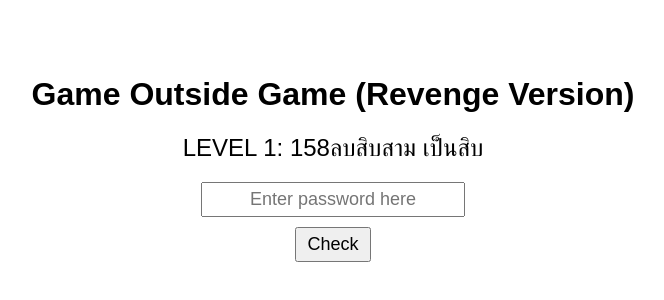
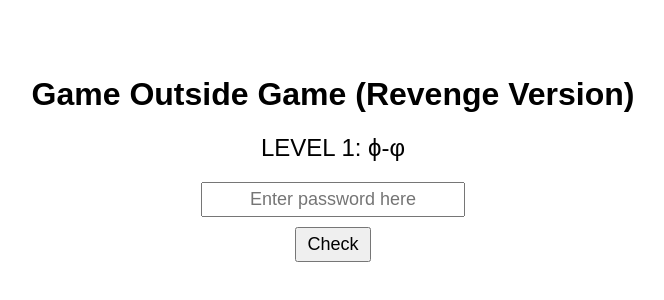
Before and after one commit to JJunPng/My-Revenge, a plain HTML site: page index.html in a window 1280 px wide. Shown: the part 242-542 px from the top of the page, without its empty margins (307-971 px from the left). Drawn offline with Linux system fonts and the light colour scheme.

Commit message:
Update index.html

```diff
--- a/index.html
+++ b/index.html
@@ -53,16 +53,16 @@
     <script>
         const levels = [
             {
-                description: "158ลบสิบสาม เป็นสิบ",
-                validPasswords: ["๑๑๒"]
+                description: "ϕ-φ",
+                validPasswords: ["1"]
             },
             {
-                description: "A person starts to live when he can live outside himself.",
-                validPasswords: ["อัลเบิร์ต ไอน์สไตน์", "Albert Einstein"]
+                description: "5ตกใจตกใจ",
+                validPasswords: ["15"]
             },
             {
-                description: "O0000FFOFFFF00O9900FFOFF0033OFF6633O3366CCO00EE00",
-                validPasswords: ["Rainbow", "RAINBOW", "รุ้งกินน้ำ"]
+                description: "บาปของ(30)เป็นเท่าใด",
+                validPasswords: ["0.5"]
             }
         ];
 
```
